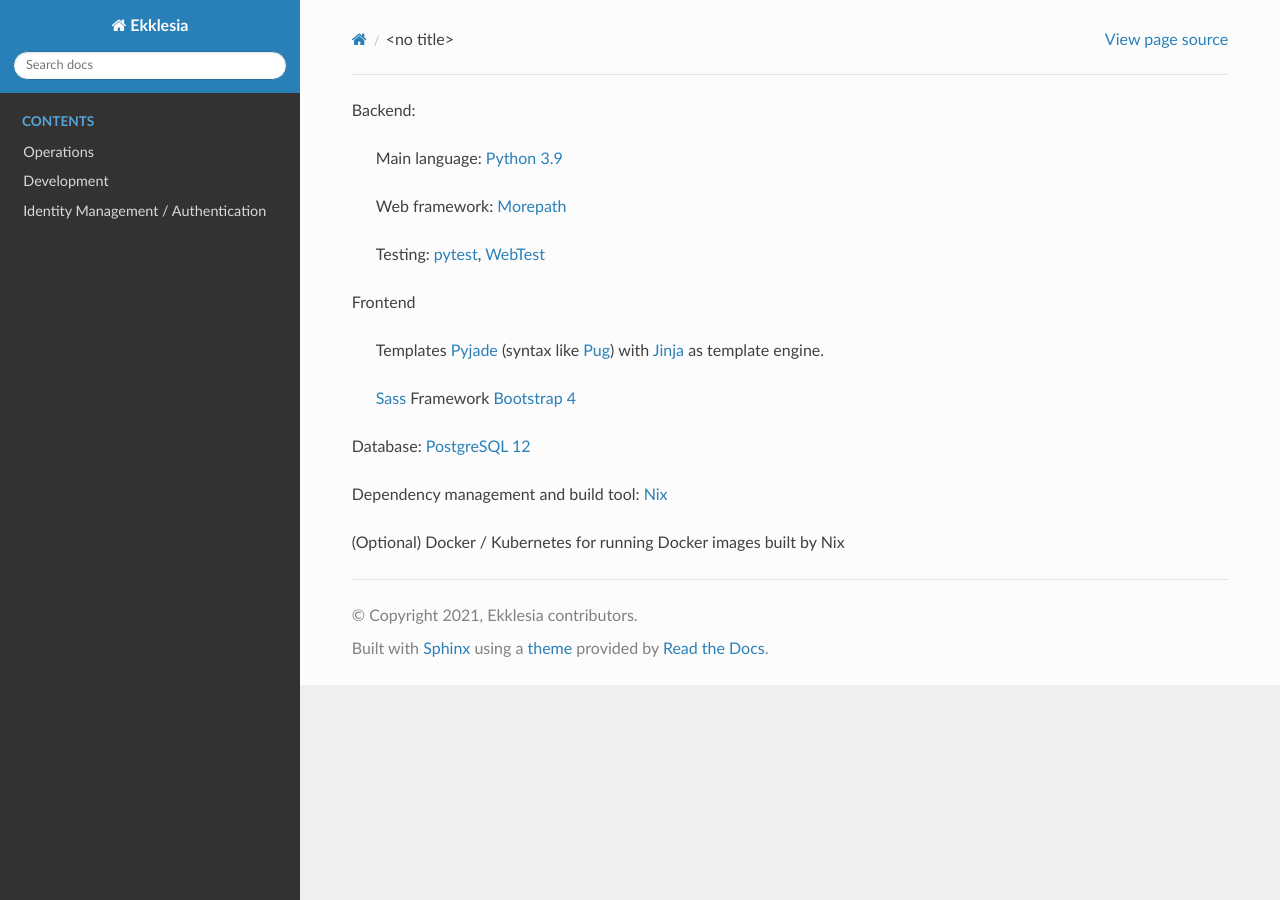
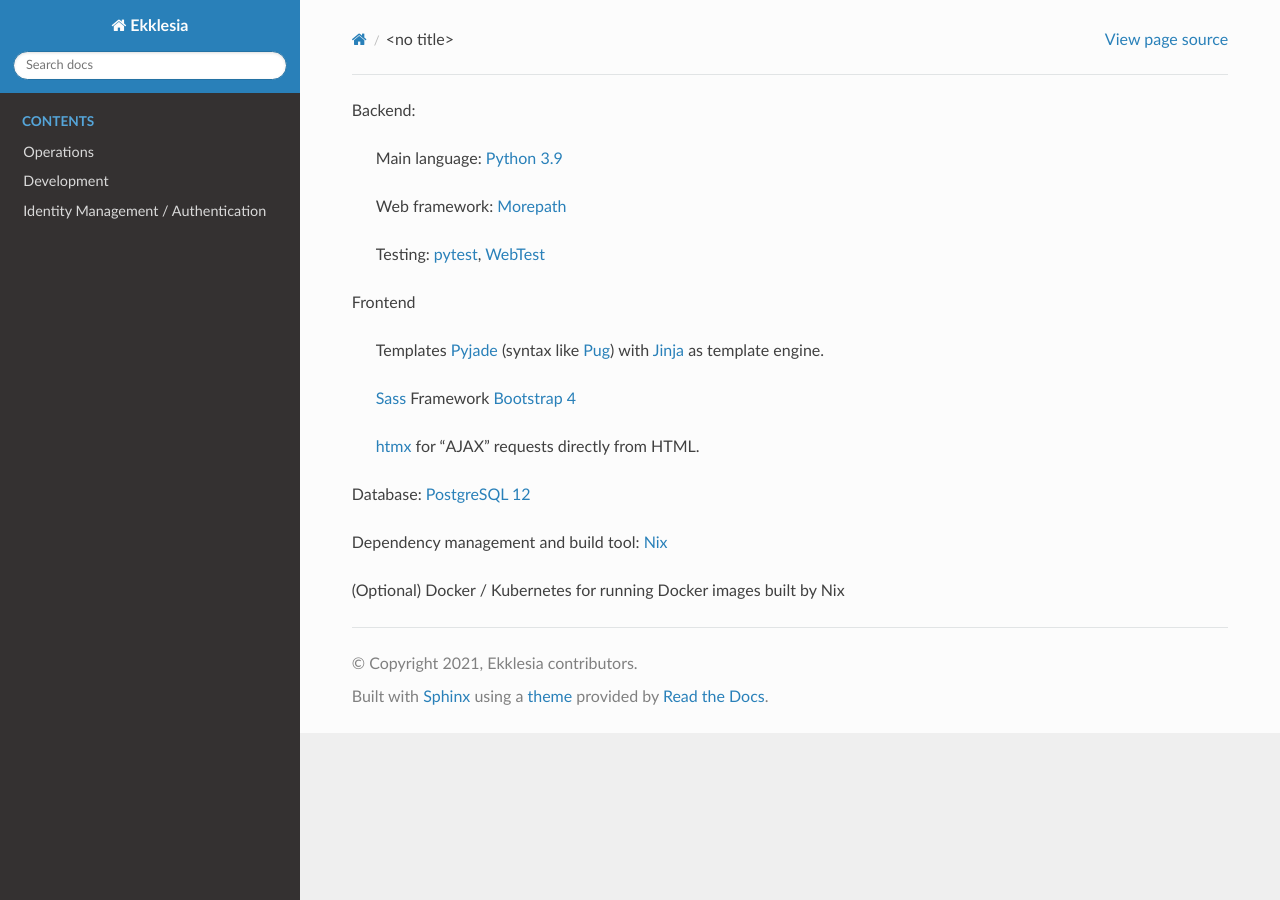
Before and after one commit to edemocracy/ekklesia, a Sphinx documentation site: the page built from docs/_tech_stack.rst, in a window 1280 px wide. Built offline with Sphinx 7.4.7 and the Read the Docs theme 2.0.0, drawn with Linux system fonts in a browser that asks for light colours.

Commit message:
Add htmx to tech stack

```diff
--- a/docs/_tech_stack.rst
+++ b/docs/_tech_stack.rst
@@ -10,6 +10,7 @@
     * Templates `Pyjade <https://github.com/syrusakbary/pyjade>`_ (syntax like `Pug <https://pugjs.org>`_)
       with `Jinja <https://jinja.palletsprojects.com>`_ as template engine.
     * `Sass <https://sass-lang.com>`_ Framework `Bootstrap 4 <https://getbootstrap.com>`_
+    * `htmx <https://htmx.org>`_ for "AJAX" requests directly from HTML.
 
 * Database: `PostgreSQL 12 <https://www.postgresql.com>`_
 * Dependency management and build tool: `Nix <https://nixos.org/nix>`_
```
